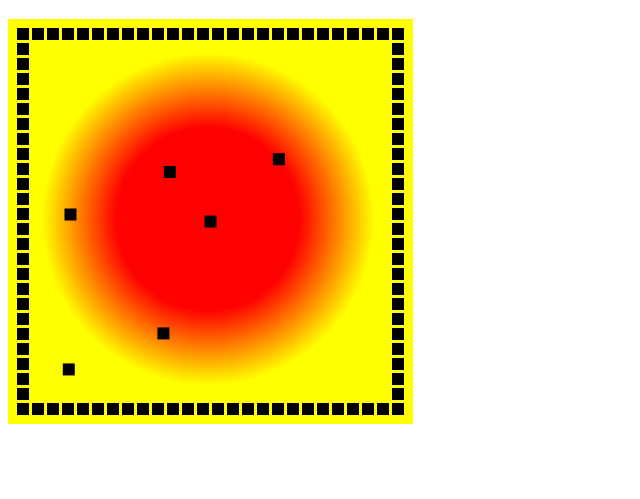
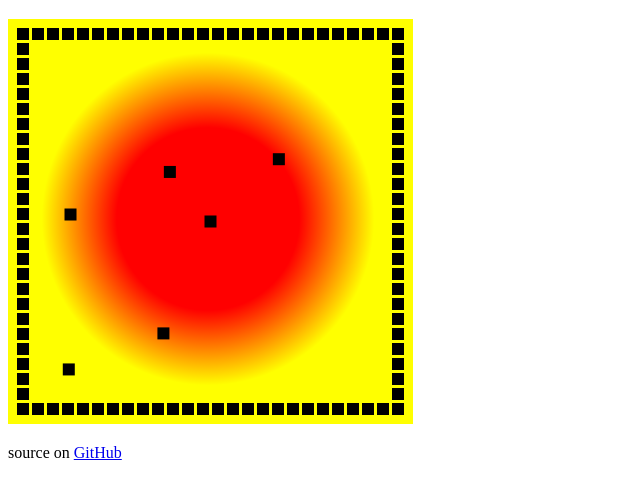
Before and after one commit to adamwatters/snake-game, a plain HTML site: page index.html in a window 1280 px wide. Shown: the part 61-560 px from the top of the page, without its empty margins (0-640 px from the left). Drawn offline with Linux system fonts and the light colour scheme.

Commit message:
added source link

```diff
--- a/index.html
+++ b/index.html
@@ -8,7 +8,7 @@
 
     <canvas id="screen" width="405" height="405"></canvas>
 
-    <p> </p>
+    <p>source on <a href="https://github.com/adamwatters/snake-game">GitHub<a></p>
 
   </body>
 </html>
```
